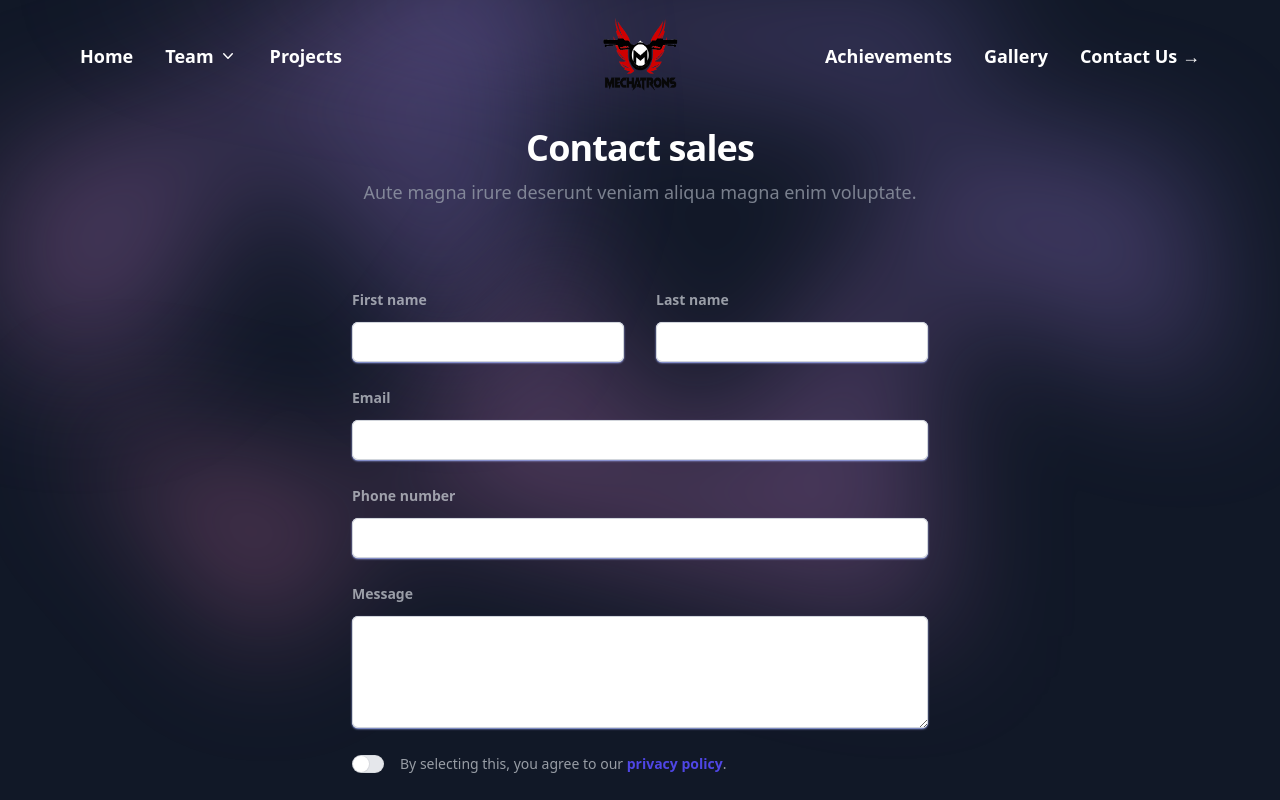
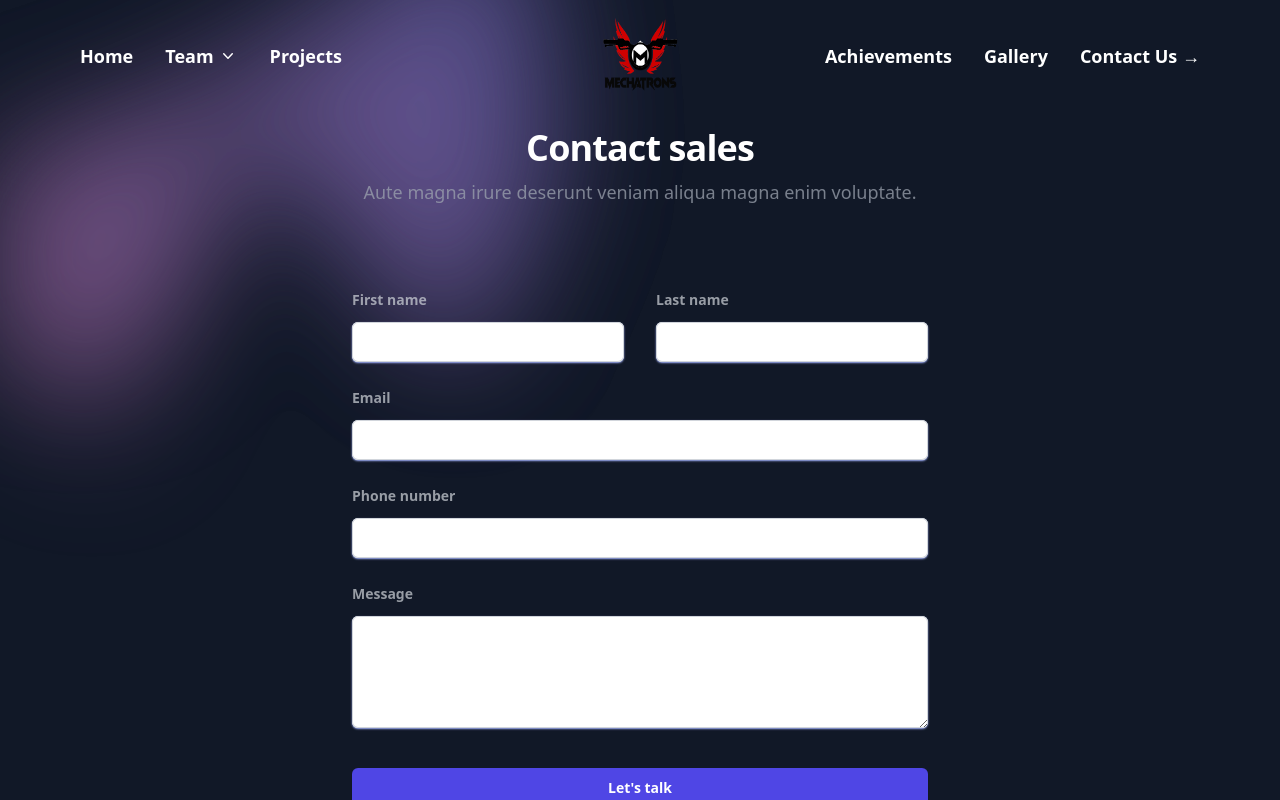
Before and after one commit to SRIRAMS2002/mechatrons07, a Next.js app: page /Contact in a window 1280 px wide. Shown: the top 800 px of the page. Built offline with nearby package versions, Linux system fonts and the light colour scheme.

Commit message:
Contact - ui updated

```diff
--- a/src/pages/Contact.jsx
+++ b/src/pages/Contact.jsx
@@ -37,14 +37,7 @@ export default function Example() {
   return (
     <div className="isolate  bg-gray-900 text-white px-6 lg:px-8">
      <Navbar view={isSectionInView} />
-      <span class="sm:hidden  flex mb-5 font-medium text-sm space-x-2 md:items-center">
-                {" "}
 
-                <a href="/">
-                Home
-                </a>{" "}
-                / Contact
-              </span>
       <div
         className="absolute inset-x-0 top-[-10rem] -z-10 transform-gpu overflow-hidden blur-3xl sm:top-[-20rem]"
         aria-hidden="true"
@@ -57,6 +50,7 @@ export default function Example() {
           }}
         />
       </div>
+
       <div className="mx-auto pt-[8rem] max-w-2xl text-center">
         <h2 className="text-3xl font-bold tracking-tight  sm:text-4xl">Contact sales</h2>
         <p className="mt-2 text-lg leading-8 text-gray-400/75">
@@ -137,34 +131,7 @@ export default function Example() {
               />
             </div>
           </div>
-          <Switch.Group as="div" className="flex gap-x-4 sm:col-span-2">
-            <div className="flex h-6 items-center">
-              <Switch
-                checked={agreed}
-                onChange={setAgreed}
-                className={classNames(
-                  agreed ? 'bg-indigo-600' : 'bg-gray-200',
-                  'flex w-8 flex-none cursor-pointer rounded-full p-px ring-1 ring-inset ring-gray-900/5 transition-colors duration-200 ease-in-out focus-visible:outline focus-visible:outline-2 focus-visible:outline-offset-2 focus-visible:outline-indigo-600'
-                )}
-              >
-                <span className="sr-only">Agree to policies</span>
-                <span
-                  aria-hidden="true"
-                  className={classNames(
-                    agreed ? 'translate-x-3.5' : 'translate-x-0',
-                    'h-4 w-4 transform rounded-full bg-white shadow-sm ring-1 ring-gray-900/5 transition duration-200 ease-in-out'
-                  )}
-                />
-              </Switch>
-            </div>
-            <Switch.Label className="text-sm leading-6 text-gray-300/70">
-              By selecting this, you agree to our{' '}
-              <a href="#" className="font-semibold text-indigo-600">
-                privacy&nbsp;policy
-              </a>
-              .
-            </Switch.Label>
-          </Switch.Group>
+
         </div>
         <div className="mt-10">
           <button
@@ -175,6 +142,18 @@ export default function Example() {
           </button>
         </div>
       </form>
+      <div
+        className="absolute inset-x-0 bottom-0 -z-10 transform-gpu overflow-hidden blur-3xl sm:top-[-20rem]"
+        aria-hidden="true"
+      >
+        <div
+          className="relative left-1/2 -z-10 aspect-[1155/678] w-[36.125rem] max-w-none -translate-x-1/2 rotate-[30deg] bg-gradient-to-tr from-[#ff80b5] to-[#9089fc] opacity-30 sm:left-[calc(50%-40rem)] sm:w-[72.1875rem]"
+          style={{
+            clipPath:
+              'polygon(74.1% 44.1%, 100% 61.6%, 97.5% 26.9%, 85.5% 0.1%, 80.7% 2%, 72.5% 32.5%, 60.2% 62.4%, 52.4% 68.1%, 47.5% 58.3%, 45.2% 34.5%, 27.5% 76.7%, 0.1% 64.9%, 17.9% 100%, 27.6% 76.8%, 76.1% 97.7%, 74.1% 44.1%)',
+          }}
+        />
+      </div>
 
       {/* Footer Section */}
       <div class="w-full mx-auto mt-10 py-5 max-w-7xl justify-around text-sm pt-6  flex flex-wrap gap-y-6 gap-4 items-center md:justify-between dark:border-white/10">
@@ -214,16 +193,9 @@ export default function Example() {
                     </div>
                 </h2>
             </div>
+
         </div>
-      <div className="absolute  left-1/2 top-0 -z-10 -translate-x-1/2 blur-3xl xl:-top-6" aria-hidden="true">
-        <div
-          className="aspect-[1155/678] w-[72.1875rem] bg-gradient-to-tr from-[#ff80b5] to-[#9089fc] opacity-30"
-          style={{
-            clipPath:
-              'polygon(74.1% 44.1%, 100% 61.6%, 97.5% 26.9%, 0.5% 0.1%, 80.7% 2%, 72.5% 32.5%, 60.2% 62.4%, 52.4% 68.1%, 47.5% 58.3%, 45.2% 34.5%, 27.5% 76.7%, 0.1% 64.9%, 17.9% 100%, 27.6% 76.8%, 76.1% 97.7%, 74.1% 44.1%)',
-          }}
-        />
-      </div>
+
     </div>
   )
 }
```
